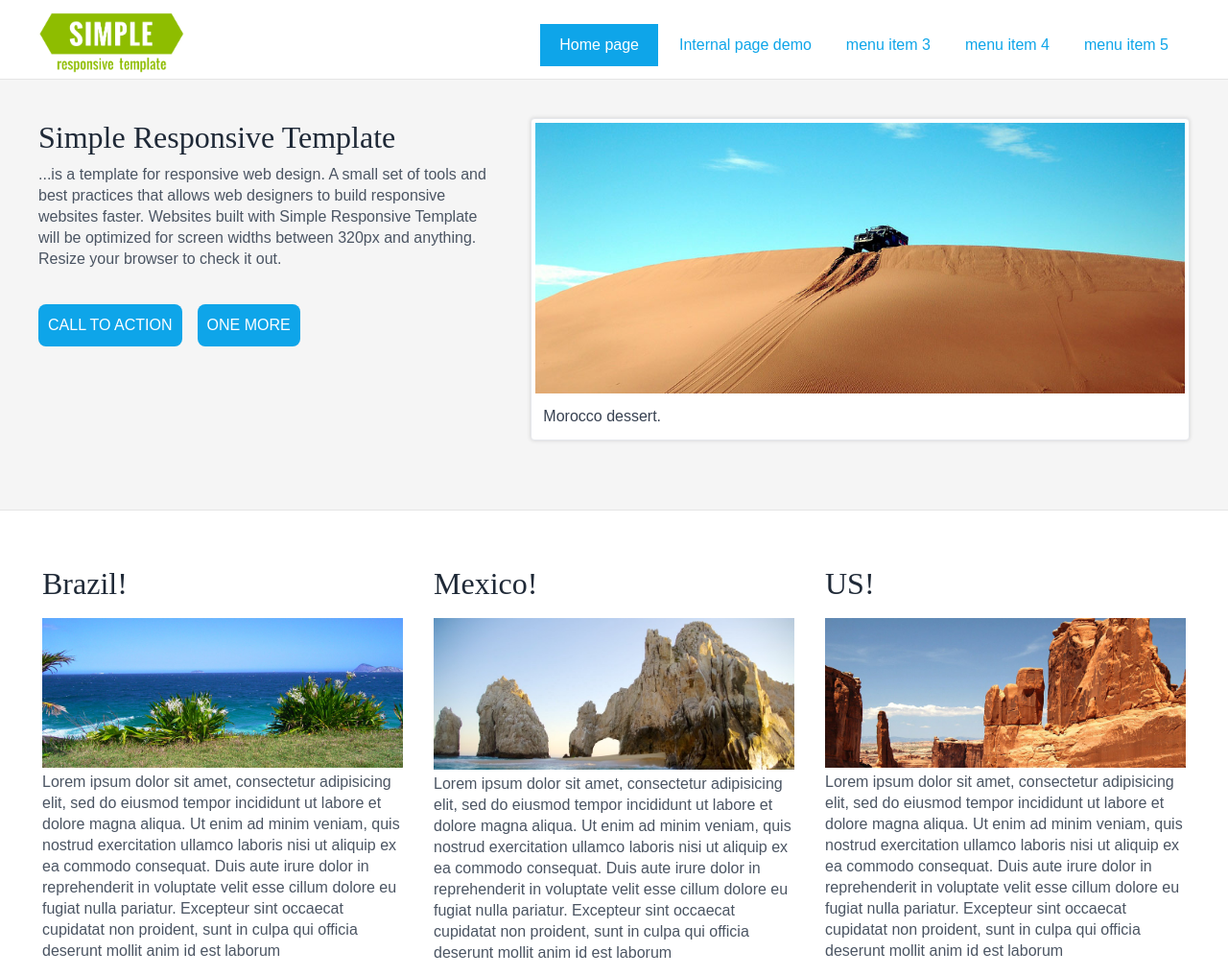
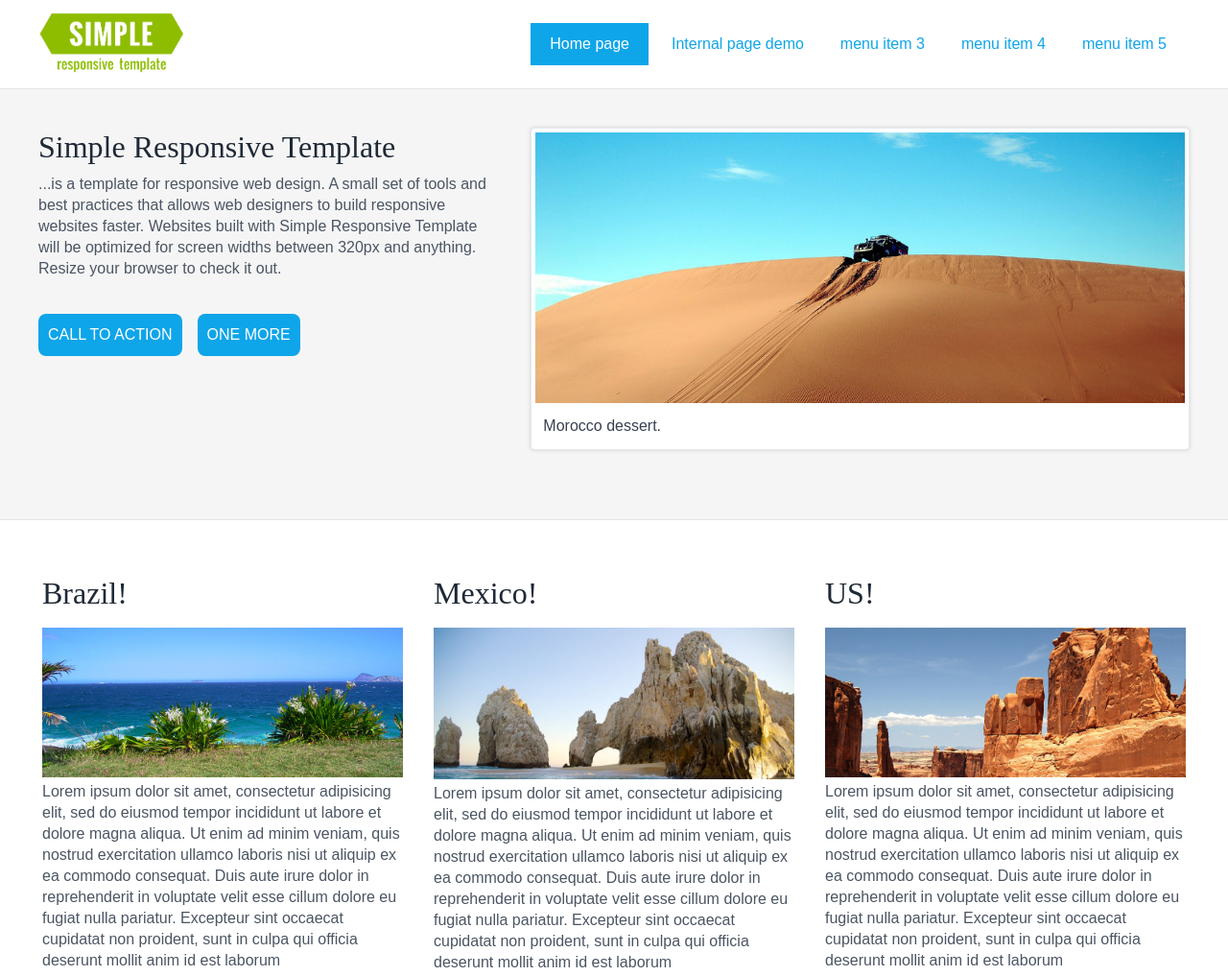
Before and after one commit to aztorius-j/domaca-uloha-8a, a website: page public/index.html in a window 1280 px wide. Shown: the top 1017 px of the page at 96% size. Drawn offline with Linux system fonts and the light colour scheme.

Commit message:
drobne upravy 2

```diff
--- a/public/index.html
+++ b/public/index.html
@@ -7,13 +7,13 @@
     <link rel="stylesheet" href="output.css">
 </head>
 
-<body class="pt-3 font-Arimo">
+<body class="font-Arimo">
 
     <header class="text-center px-5 lg:flex lg:justify-center sm:p-0 lg:p-0">
 
         <div class="sm:flex sm:items-center sm:justify-between sm:px-[4%] lg:max-w-[1200px] lg:grow lg:px-10 lg:box-content">
 
-            <a href="#" class="inline-block w-[9.5rem] mb-5 sm:mb-1.5">
+            <a href="#" class="inline-block w-[9.5rem] mt-3 mb-5 sm:mb-1.5 lg:py-3 lg:mt-0 lg:mb-1">
                 <img class="w-full" src="img/logo.png" alt="logo">
             </a>
 
@@ -25,31 +25,31 @@
 
                 <ul class="lg:flex">
 
-                    <li class="flex mr-2">
+                    <li class="flex mr-2.5">
                         <a href="#" class="bg-sky-500 text-white px-5 py-2.5">
                             Home page
                         </a>
                     </li>
 
-                    <li class="flex mr-2">
+                    <li class="flex mr-2.5">
                         <a href="#" class="nav-item">
                             Internal page demo
                         </a>
                     </li>
 
-                    <li class="flex mr-2">
+                    <li class="flex mr-2.5">
                         <a href="#" class="nav-item">
                             menu item 3
                         </a>
                     </li>
 
-                    <li class="flex mr-2">
+                    <li class="flex mr-2.5">
                         <a href="#" class="nav-item">
                             menu item 4
                         </a>
                     </li>
 
-                    <li class="flex mr-2">
+                    <li class="flex mr-2.5">
                         <a href="#" class="nav-item">
                             menu item 5
                         </a>
```
Also changed, not shown: public/output.css.
